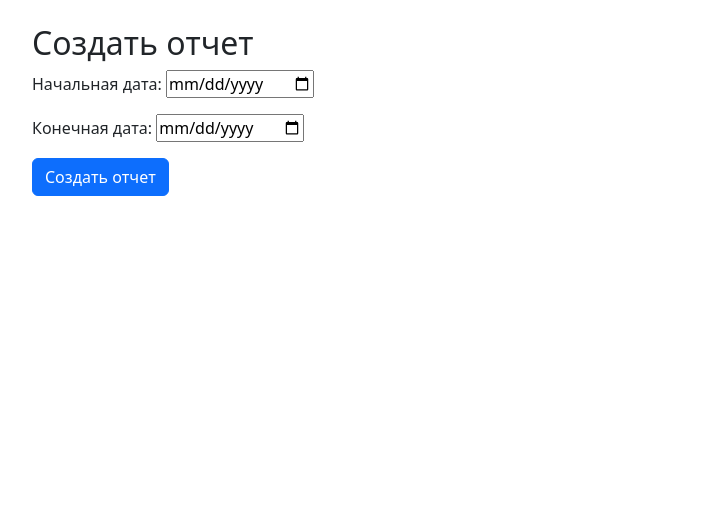
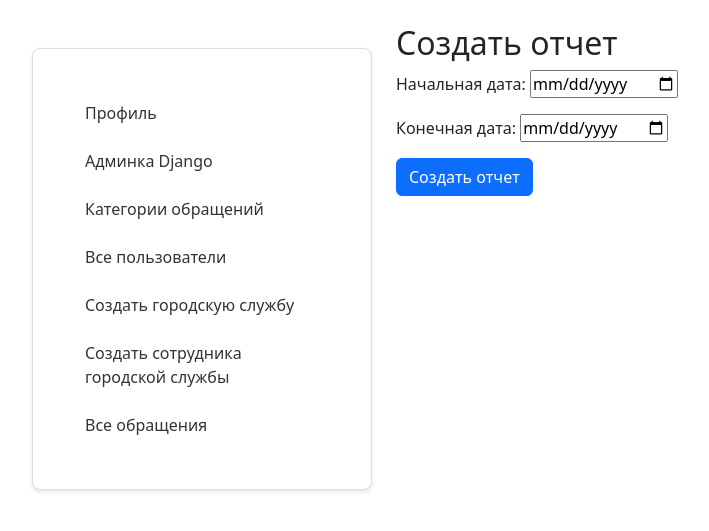
Before and after one commit to MichaelEmpire123/diiiplom_ver300, a Django app: page /employee/create-report/ in a window 1280 px wide. Shown: the part 56-587 px from the top of the page, without its empty margins (62-771 px from the left). Run offline with Django 5.2, Linux system fonts and the light colour scheme; the visitor is signed in with stand-in values (Sample User, id 1).

Commit message:
Подправил стили, скоро начну исправлять ошибки

```diff
--- a/almet/templates/admin/view_appeal.html
+++ b/almet/templates/admin/view_appeal.html
@@ -53,7 +53,7 @@
             <!-- Ссылка на чат -->
             <div class="mb-4">
                 <h4>Чат с пользователем</h4>
-                <a href="{% url 'chat' appeal.id %}" class="btn btn-info">Перейти в чат</a>
+                <a style="color: #fff;" href="{% url 'chat' appeal.id %}" class="btn btn-info">Перейти в чат</a>
             </div>
 
             <div class="mb-4">
--- a/almet/templates/appeals/appeal_detail.html
+++ b/almet/templates/appeals/appeal_detail.html
@@ -46,7 +46,7 @@
 
                     <div class="mb-4">
                         <h5>Чат с гражданином</h5>
-                        <a href="{% url 'chat' appeal.id %}" class="btn btn-info">Перейти в чат</a>
+                        <a style="color: #fff;" href="{% url 'chat' appeal.id %}" class="btn btn-info">Перейти в чат</a>
                     </div>
 
                     <!-- История статусов -->
@@ -78,7 +78,7 @@
                     <!-- Кнопки редактирования и удаления, если статус "Принято" -->
                     {% if latest_status == "Принято" %}
                         <div class="d-flex justify-content-between mt-4">
-                            <a href="{% url 'edit_appeal' appeal.id %}" class="btn btn-warning">Редактировать</a>
+                            <a style="color: #fff;" href="{% url 'edit_appeal' appeal.id %}" class="btn btn-warning">Редактировать</a>
 
                             <form method="post" action="{% url 'delete_appeal' appeal.id %}">
                                 {% csrf_token %}
@@ -89,7 +89,7 @@
 
                     <!-- Кнопка "Назад" -->
                     <div class="text-center mt-4">
-                        <a href="{% url 'view_appeals' %}" class="btn btn-secondary">Назад</a>
+                        <a style="color: #fff;" href="{% url 'view_appeals' %}" class="btn btn-secondary">Назад</a>
                     </div>
                 </div>
             </div>
--- a/almet/templates/base.html
+++ b/almet/templates/base.html
@@ -105,6 +105,24 @@ input:checked + .slider .sun {
 input:checked + .slider .moon {
     opacity: 1;
 }
+
+/* Общие стили для формы */
+    .form-control {
+        border-radius: 8px;
+        border: 1px solid #ddd;
+        padding: 10px;
+        font-size: 1rem;
+    }
+
+    .form-control:focus {
+        border-color: #007bff;
+        box-shadow: 0 0 5px rgba(0, 123, 255, 0.5);
+    }
+
+    .form-label {
+        font-weight: 500;
+        margin-bottom: 5px;
+    }
 
 
         /* Темная тема */
--- a/almet/templates/service/create_report.html
+++ b/almet/templates/service/create_report.html
@@ -3,7 +3,69 @@
 {% block title %}Создать отчет{% endblock %}
 
 {% block content %}
-<div class="container">
+<div class="row container">
+    <div class="col-md-4">
+        <div class="card mt-4">
+            <div class="card-body" style="padding:20px;">
+
+                <ul class="nav flex-column">
+                        <li class="nav-item">
+                            <a class="nav-link a_1 {% if request.path == '/profile/' %}active{% endif %}" href="{% url 'profile' %}">Профиль</a>
+                        </li>
+                    <!-- Действия для администратора -->
+                    {% if user.is_staff or user.is_superuser %}
+                        <li class="nav-item">
+                            <a class="nav-link a_1 {% if request.path == '/admin/' %}active{% endif %}" href="/admin">Админка Django</a>
+                        </li>
+                        <li class="nav-item">
+                            <a class="nav-link a_1 {% if request.path == '/admin_categories/' %}active{% endif %}" href="{% url 'admin_categories' %}">Категории обращений</a>
+                        </li>
+                        <li class="nav-item">
+                            <a class="nav-link a_1 {% if request.path == '/admin_users/' %}active{% endif %}" href="{% url 'admin_users' %}">Все пользователи</a>
+                        </li>
+                        <li class="nav-item">
+                            <a class="nav-link a_1 {% if request.path == '/admin_create_service/' %}active{% endif %}" href="{% url 'admin_create_service' %}">Создать городскую службу</a>
+                        </li>
+                        <li class="nav-item">
+                            <a class="nav-link a_1 {% if request.path == '/admin_create_employee/' %}active{% endif %}" href="{% url 'admin_create_employee' %}">Создать сотрудника городской службы</a>
+                        </li>
+                        <li class="nav-item">
+                            <a class="nav-link a_1 {% if request.path == '/admin_all_appeals/' %}active{% endif %}" href="{% url 'admin_all_appeals' %}">Все обращения</a>
+                        </li>
+                    {% endif %}
+
+                    <!-- Действия для жителя -->
+                    {% if user.id_citizen %}
+                        <li class="nav_item">
+                            <a href="{% url 'update_profile' %}" class="nav-link a_1 {% if request.path == '/update_profile/' %}active{% endif %}">Обновить профиль</a>
+                        </li>
+                        <li class="nav_item">
+                            <a href="{% url 'change_password' %}" class="nav-link a_1 {% if request.path == '/change_password/' %}active{% endif %}">Сменить пароль</a>
+                        </li>
+                        <li class="nav-item">
+                            <a class="nav-link a_1 {% if request.path == '/create_appeal/' %}active{% endif %}" href="{% url 'create_appeal' %}">Подать обращение</a>
+                        </li>
+                        <li class="nav-item">
+                            <a class="nav-link a_1 {% if request.path == '/view_appeals/' %}active{% endif %}" href="{% url 'view_appeals' %}">Мои обращения</a>
+                        </li>
+                    {% endif %}
+
+                    <!-- Действия для сотрудника -->
+                    {% if user.id_sotrudnik %}
+                        <li class="nav-item">
+                            <a class="nav-link a_1 {% if request.path == '/employee_appeals/' %}active{% endif %}" href="{% url 'employee_appeals' %}">Обращения к службе</a>
+                        </li>
+                        <li class="nav-item">
+                            <a class="nav-link a_1 {% if request.path == '/employee/create-report/' %}active{% endif %}" href="{% url 'create_report' %}">Создать отчет</a>
+                        </li>
+                    {% endif %}
+                </ul>
+            </div>
+        </div>
+    </div>
+
+
+    <div class="col-md-6">
        <h2>Создать отчет</h2>
         <form method="post">
             {% csrf_token %}
@@ -18,4 +80,53 @@
             <button type="submit" class="btn btn-primary">Создать отчет</button>
         </form>
     </div>
+
+</div>
+
+<style>
+    .nav-link.active {
+        font-weight: bold;
+        color: #007bff !important;
+        background-color: #f8f9fa;
+        border-radius: 5px;
+    }
+
+    .a_1 {
+        color: #333;
+        padding: 8px 12px;
+        margin: 4px 0;
+        text-decoration: none;
+    }
+
+    .a_1:hover {
+        background-color: #f8f9fa;
+        border-radius: 5px;
+    }
+
+    /* Стили для карточки */
+    .card {
+        border: 1px solid #ddd;
+        border-radius: 8px;
+        box-shadow: 0 2px 4px rgba(0, 0, 0, 0.1);
+        padding: 20px;
+    }
+
+    /* Центрирование текста */
+    .text-center {
+        text-align: center;
+    }
+
+    /* Отступы */
+    .mt-4 {
+        margin-top: 1.5rem;
+    }
+
+    .mb-3 {
+        margin-bottom: 1rem;
+    }
+
+    .mt-3 {
+        margin-top: 1rem;
+    }
+</style>
 {% endblock %}
--- a/almet/templates/service/view_appeal.html
+++ b/almet/templates/service/view_appeal.html
@@ -17,7 +17,7 @@
             <!-- Ссылка на чат для городской службы -->
             <div class="mb-4">
                 <h5>Чат с гражданином</h5>
-                <a href="{% url 'chat' appeal.id %}" class="btn btn-info">Перейти в чат</a>
+                <a <a style="color: #fff;" href="{% url 'chat' appeal.id %}" class="btn btn-info">Перейти в чат</a>
             </div>
 
             <div class="text-center mb-4">
```
Lines whose indentation alone changed are shown as unchanged.
